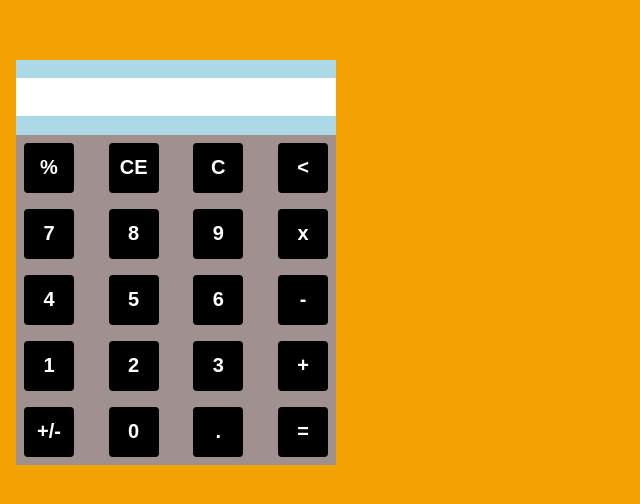
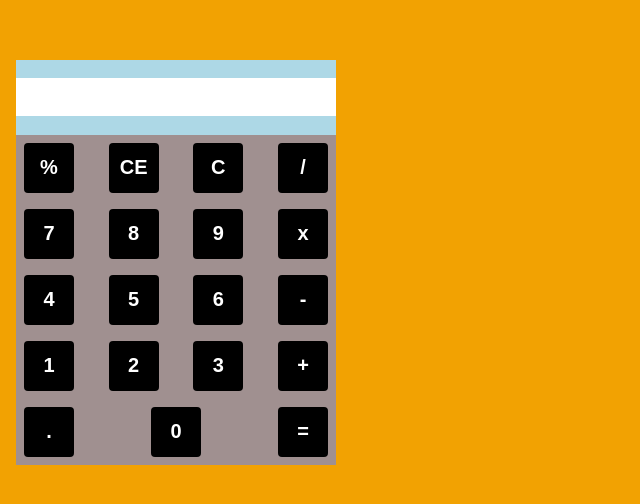
Before and after one commit to anderson-mntn/calculadora-react, a React (Create React App) app: page / in a window 1280 px wide. Shown: the part 138-642 px from the top of the page, without its empty margins (0-640 px from the left). Built offline with nearby package versions, Linux system fonts and the light colour scheme.

Commit message:
layout fix

```diff
--- a/src/App.js
+++ b/src/App.js
@@ -2,9 +2,17 @@ import { Container, Content, Row, Column } from "./styles";
 import Input from "./components/Input";
 import Button from "./components/Button";
 import { ButtonContainer } from "./components/Button/style";
+import { useState } from "react";
 
 
 const App = () => {
+
+  // Implementando funções da calculadora
+  const [currentNumber, setCurrentNumber] = useState(0);
+  const handleAddNumber = () =>{
+
+  }
+
   return (
     <Container>
      <Content>
@@ -13,7 +21,7 @@ const App = () => {
           <Button label="%"/>
           <Button label="CE"/>
           <Button label="C"/>
-          <Button label="<"/>
+          <Button label="/"/>
         </Row>
         <Row>
           <Button label="7"/>
@@ -34,9 +42,8 @@ const App = () => {
           <Button label="+"/>
         </Row>
         <Row>
-          <Button label="+/-"/>
+          <Button label="."/>
           <Button label="0"/>
-          <Button label="."/>
           <Button label="="/>
         </Row>
       </Content>
```
